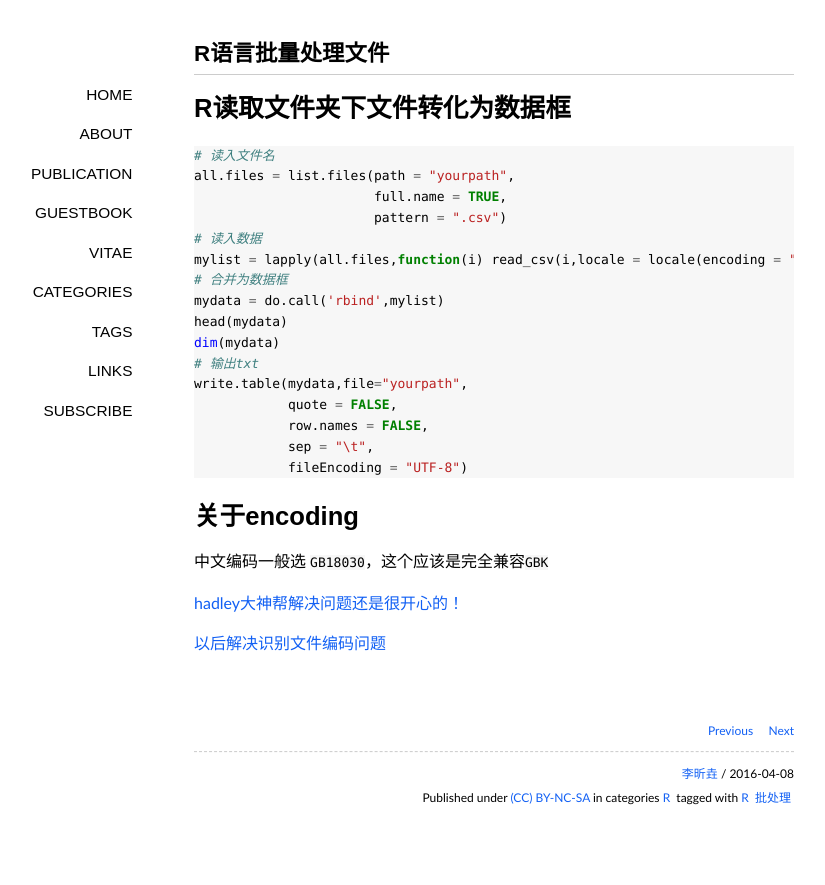
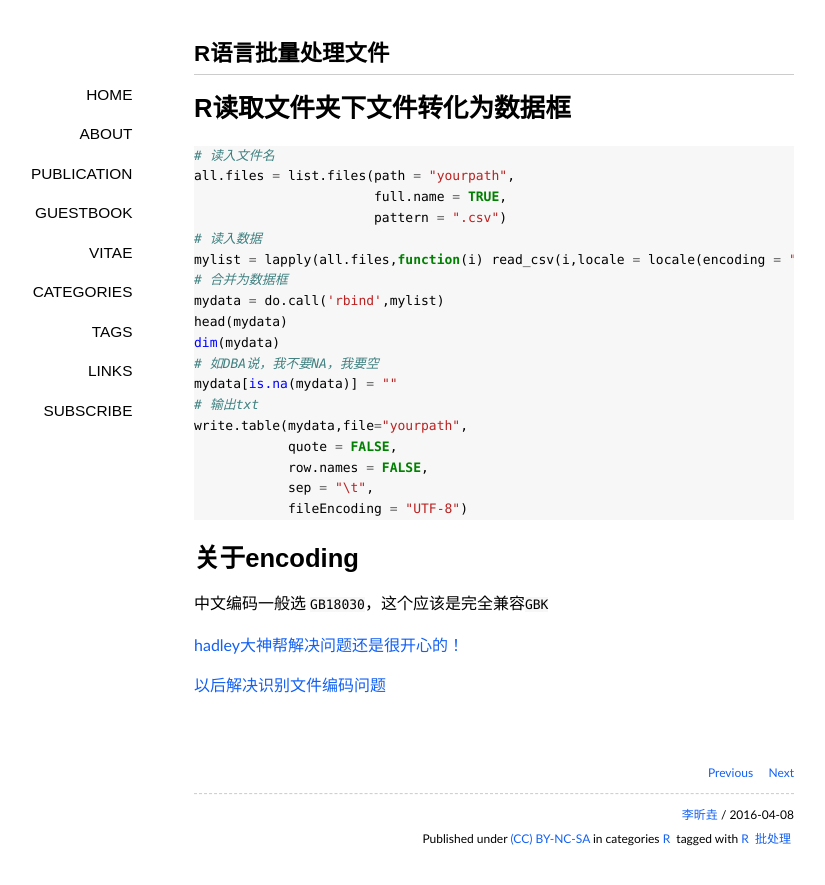
Before and after one commit to lixinyao/jekyll_blog, a Jekyll site: the page built from _posts/2016-04-08-batch-convert-csv-to-txt.md, in a window 1280 px wide. Shown: the top 885 px of the page, without its empty margins (146-971 px from the left). Built offline with Jekyll 4.4.1, drawn with Linux system fonts in a browser that asks for light colours; nearby versions of some CDN libraries; some web fonts are replaced; comment, search, counter and statistics services are not loaded.

Commit message:
替换NA为空

```diff
--- a/_posts/2016-04-08-batch-convert-csv-to-txt.md
+++ b/_posts/2016-04-08-batch-convert-csv-to-txt.md
@@ -20,6 +20,8 @@
 mydata = do.call('rbind',mylist)
 head(mydata)
 dim(mydata)
+# 如DBA说，我不要NA，我要空
+mydata[is.na(mydata)] = ""
 # 输出txt
 write.table(mydata,file="yourpath",
             quote = FALSE,
```
